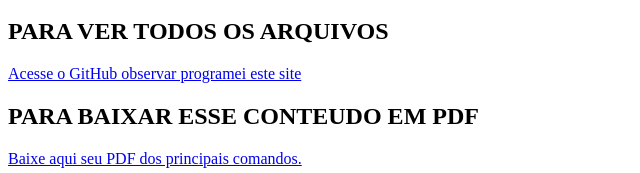
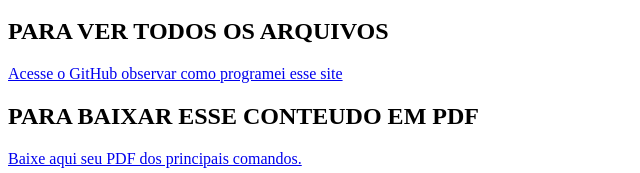
Before and after one commit to ylaitano030/site2, a plain HTML site: page index.html in a window 1280 px wide. Shown: the part 1000-1173 px from the top of the page, 0-640 px from the left. Drawn offline with Linux system fonts and the light colour scheme.

Commit message:
Update index.html

```diff
--- a/index.html
+++ b/index.html
@@ -36,7 +36,7 @@
 
     </ol>
     <h2> PARA VER TODOS OS ARQUIVOS</h2>
-    <a href="https://github.com/ylaitano030/site2" target="_blank">Acesse o GitHub observar programei este site</a>
+    <a href="https://github.com/ylaitano030/site2" target="_blank">Acesse o GitHub observar como programei esse site</a>
 
     <h2> PARA BAIXAR ESSE CONTEUDO EM PDF</h2>
     <a href="https://github.com/rogeriodfreis/HTML-CSS/blob/main/COINI.pdf" target="_blank"  download="COINI.pdf" type="aplication/pdf">
```
